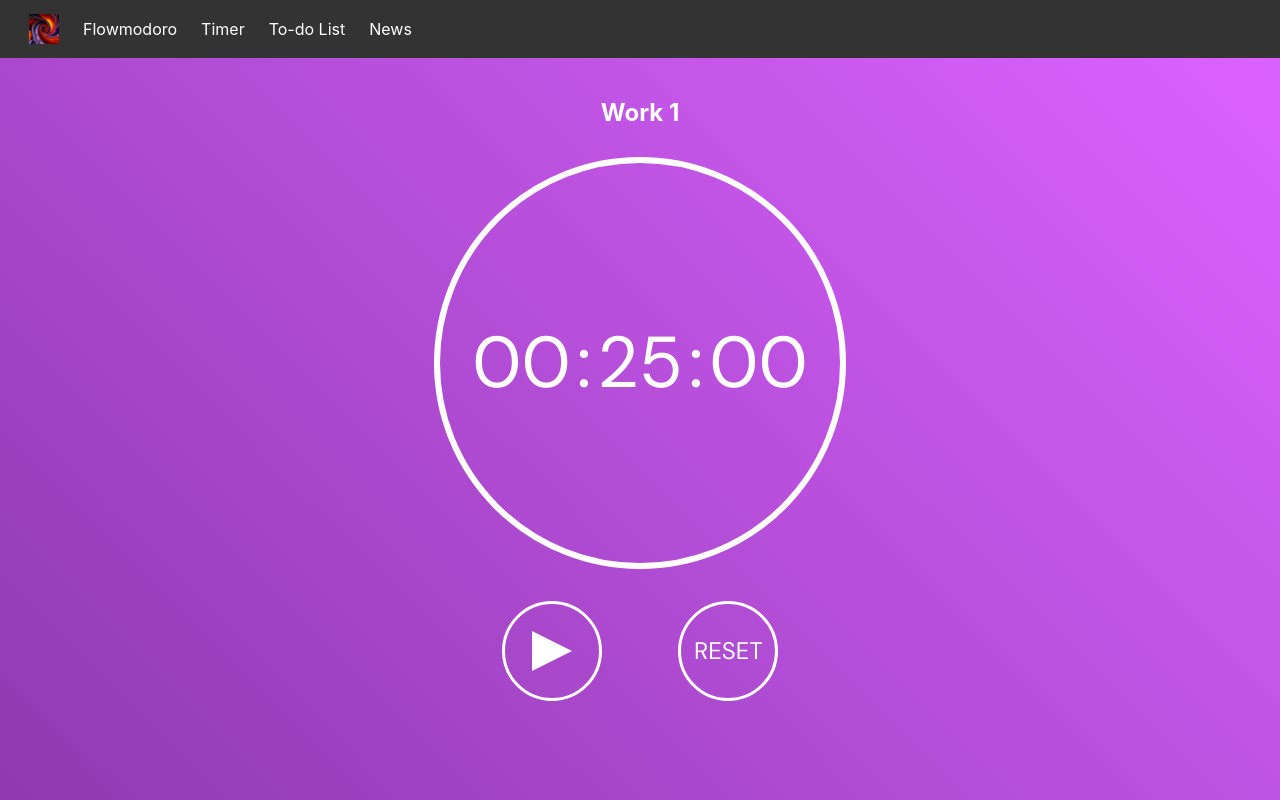
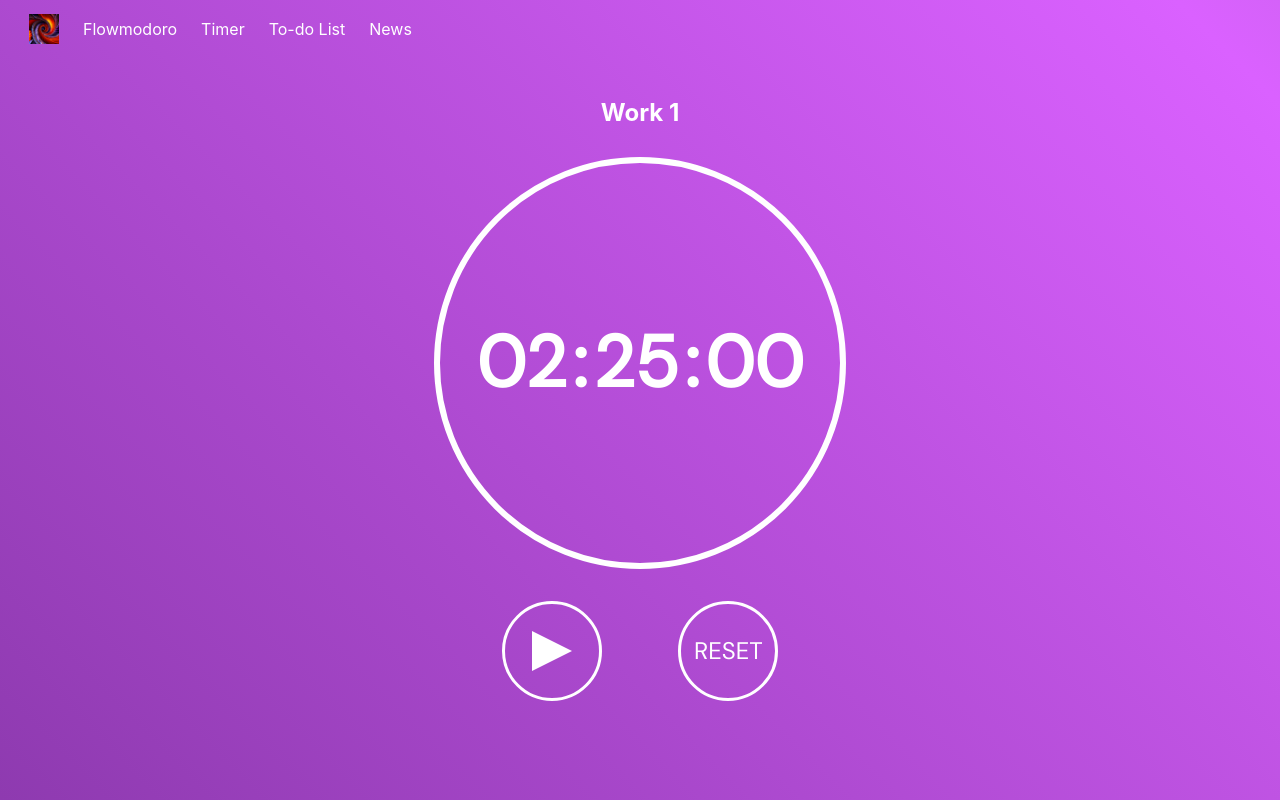
Before and after one commit to dhanushk03/flowmoro, a React (Create React App) app in the folder timerapp/: page / in a window 1280 px wide. Built offline with nearby package versions, Linux system fonts and the light colour scheme.

Commit message:
Stylistic changes

```diff
--- a/timerapp/src/App.css
+++ b/timerapp/src/App.css
@@ -7,7 +7,7 @@
 }
 
 .navbar {
-  background-color: #333;
+  background-color: transparent;
   color: white;
   display: flex;
   justify-content: left;
@@ -39,7 +39,8 @@
 }
 
 .navbar li:hover {
-  color: red;
+  background-color: white;
+  color: #333;
   cursor: pointer;
 }
 
--- a/timerapp/src/Components/CountdownTimer/CountdownTimer.css
+++ b/timerapp/src/Components/CountdownTimer/CountdownTimer.css
@@ -24,6 +24,7 @@
 
     font-family: "DM Sans";
     font-size: 72px;
+    font-weight: bold;
 
     display: flex;
     justify-content: center;
--- a/timerapp/src/Components/CountdownTimer/CountdownTimer.js
+++ b/timerapp/src/Components/CountdownTimer/CountdownTimer.js
@@ -5,7 +5,7 @@ import "./CountdownTimer.css";
 const defaultRemainingTimeWork = {
     seconds: '00',
     minutes: '25',
-    hours: '00',
+    hours: '02',
 }
 
 const defaultRemainingTimeBreak = {
@@ -32,6 +32,7 @@ const CountdownTimer = (props) => {
 
     useEffect(() => {
         const intervalId = setInterval(() => {
+            //document.title = `Flowmodoro ${remainingTime.hours != "00" ? remainingTime.hours + ":" : ""}${remainingTime.minutes}:${remainingTime.seconds}`;
             if (!paused) {
                 updateRemainingTime();
             }
```
